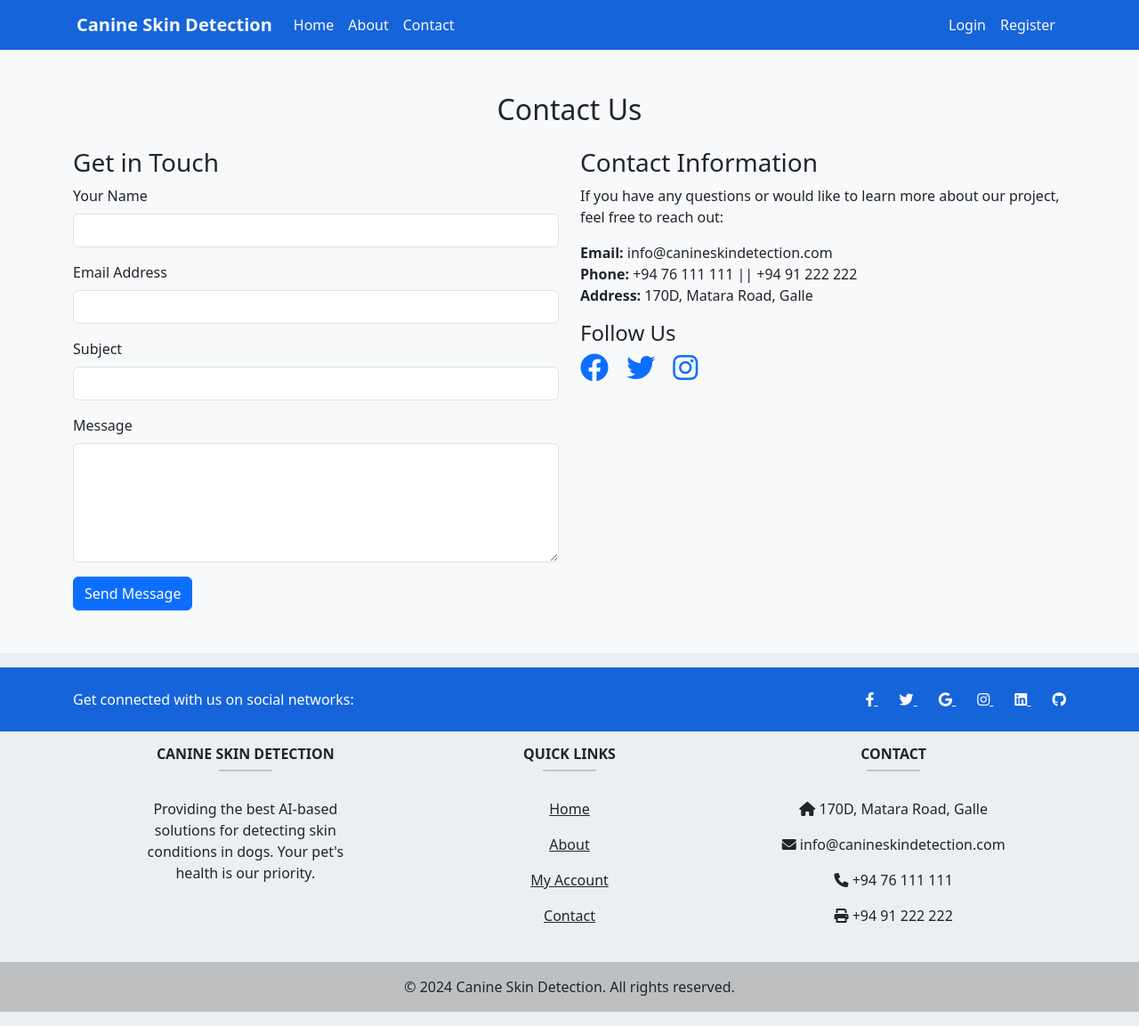
After one commit to SachinthaUmayanga/Canine_Skin_Detection_System_FinalProj, a Flask app: page /contact_us in a window 1280 px wide. The commit adds this page. Shown: the whole page at 89% size. Run offline with Flask 3, Linux system fonts and the light colour scheme.

Commit message:
Add contact us page

```diff
--- a/app.py
+++ b/app.py
@@ -168,3 +168,23 @@ def about():
 
 if __name__ == '__main__':
     app.run(debug=True)  # Runs the Flask application in debug mode
+
+@app.route('/contact_us', methods=['GET', 'POST'])
+def contact_us():
+    """
+    Renders the contact page and handles contact form submission.
+    """
+    if request.method == 'POST':
+        # Get form data
+        name = request.form['name']
+        email = request.form['email']
+        subject = request.form['subject']
+        message = request.form['message']
+
+        # Here, you can process the form data, such as sending an email or saving the contact details in the database.
+        flash('Thank you for reaching out! We will get back to you soon.', 'success')
+
+        # Redirect back to the contact page or another page
+        return redirect(url_for('contact_us'))
+
+    return render_template('contact_us.html')
--- /dev/null
+++ b/templates/contact_us.html
@@ -0,0 +1,78 @@
+<!DOCTYPE html>
+<html lang="en">
+<head>
+    <meta charset="UTF-8">
+    <meta name="viewport" content="width=device-width, initial-scale=1.0">
+    <title>Contact Us - Canine Skin Detection</title>
+    <!-- Bootstrap CSS -->
+    <link href="https://cdn.jsdelivr.net/npm/bootstrap@5.3.0/dist/css/bootstrap.min.css" rel="stylesheet">
+    <link rel="stylesheet" href="{{ url_for('static', filename='css/styles.css') }}">
+    <link href="https://cdnjs.cloudflare.com/ajax/libs/font-awesome/6.0.0-beta3/css/all.min.css" rel="stylesheet">
+</head>
+<body>
+
+    <!-- Include Navigation Bar -->
+    {% include 'partials/navbar.html' %}
+
+    <!-- Toast Notifications -->
+    {% include 'partials/_toasts.html' %}
+
+    <!-- Contact Us Section -->
+    <div class="container mt-5 mb-5">
+        <h2 class="text-center mb-4">Contact Us</h2>
+
+        <div class="row">
+            <!-- Contact Form -->
+            <div class="col-md-6">
+                <h3>Get in Touch</h3>
+                <form method="POST" action="{{ url_for('contact_us') }}">
+                    <div class="mb-3">
+                        <label for="name" class="form-label">Your Name</label>
+                        <input type="text" class="form-control" id="name" name="name" required>
+                    </div>
+                    <div class="mb-3">
+                        <label for="email" class="form-label">Email Address</label>
+                        <input type="email" class="form-control" id="email" name="email" required>
+                    </div>
+                    <div class="mb-3">
+                        <label for="subject" class="form-label">Subject</label>
+                        <input type="text" class="form-control" id="subject" name="subject" required>
+                    </div>
+                    <div class="mb-3">
+                        <label for="message" class="form-label">Message</label>
+                        <textarea class="form-control" id="message" name="message" rows="5" required></textarea>
+                    </div>
+                    <button type="submit" class="btn btn-primary">Send Message</button>
+                </form>
+            </div>
+
+            <!-- Contact Information -->
+            <div class="col-md-6">
+                <h3>Contact Information</h3>
+                <p>If you have any questions or would like to learn more about our project, feel free to reach out:</p>
+                <p>
+                    <strong>Email:</strong> info@canineskindetection.com<br>
+                    <strong>Phone:</strong> +94 76 111 111 || +94 91 222 222<br>
+                    <strong>Address:</strong> 170D, Matara Road, Galle
+                </p>
+
+                <h4>Follow Us</h4>
+                <div>
+                    <a href="#" class="me-3"><i class="fab fa-facebook fa-2x"></i></a>
+                    <a href="#" class="me-3"><i class="fab fa-twitter fa-2x"></i></a>
+                    <a href="#" class="me-3"><i class="fab fa-instagram fa-2x"></i></a>
+                </div>
+            </div>
+        </div>
+    </div>
+
+    <!-- Include Footer -->
+    {% include 'partials/footer.html' %}
+
+    <!-- Bootstrap JS and dependencies -->
+    <script src="https://cdn.jsdelivr.net/npm/bootstrap@5.3.0/dist/js/bootstrap.bundle.min.js"></script>
+
+    <!-- Include the main.js file -->
+    <script src="{{ url_for('static', filename='js/main.js') }}"></script>
+</body>
+</html>
--- a/templates/partials/footer.html
+++ b/templates/partials/footer.html
@@ -52,27 +52,27 @@
                 <hr class="mb-4 mt-0 d-inline-block mx-auto" style="width: 60px; background-color: #7c4dff; height: 2px" />
                 <p><a href="{{ url_for('index') }}" class="text-dark">Home</a></p>
                 <p><a href="{{ url_for('about') }}" class="text-dark">About</a></p>
-                <p><a href="#" class="text-dark">Services</a></p>
-                <p><a href="#" class="text-dark">Contact</a></p>
+                <p><a href="{{ url_for('auth.change_profile') }}" class="text-dark">My Account</a></p>
+                <p><a href="{{ url_for('contact_us') }}" class="text-dark">Contact</a></p>
             </div>
             <!-- Grid column -->
 
             <!-- Useful Links column -->
-            <div class="col-md-3 col-lg-2 col-xl-2 mx-auto mb-4 text-center">
+            <!-- <div class="col-md-3 col-lg-2 col-xl-2 mx-auto mb-4 text-center">
                 <h6 class="text-uppercase fw-bold">Useful Links</h6>
                 <hr class="mb-4 mt-0 d-inline-block mx-auto" style="width: 60px; background-color: #7c4dff; height: 2px" />
                 <p><a href="{{ url_for('auth.change_profile') }}" class="text-dark">Your Account</a></p>
                 <p><a href="#" class="text-dark">Become an Affiliate</a></p>
                 <p><a href="#" class="text-dark">Shipping Rates</a></p>
                 <p><a href="#" class="text-dark">Help</a></p>
-            </div>
+            </div> -->
             <!-- Grid column -->
 
             <!-- Contact column -->
             <div class="col-md-4 col-lg-3 col-xl-3 mx-auto mb-md-0 mb-4 text-center">
                 <h6 class="text-uppercase fw-bold">Contact</h6>
                 <hr class="mb-4 mt-0 d-inline-block mx-auto" style="width: 60px; background-color: #7c4dff; height: 2px" />
-                <p><i class="fas fa-home mr-3"></i> Galle, Sri Lanka</p>
+                <p><i class="fas fa-home mr-3"></i> 170D, Matara Road, Galle</p>
                 <p><i class="fas fa-envelope mr-3"></i> info@canineskindetection.com</p>
                 <p><i class="fas fa-phone mr-3"></i> +94 76 111 111</p>
                 <p><i class="fas fa-print mr-3"></i> +94 91 222 222</p>
--- a/templates/partials/navbar.html
+++ b/templates/partials/navbar.html
@@ -18,6 +18,10 @@
                 <!-- About Link -->
                 <li class="nav-item">
                     <a class="nav-link text-light" href="{{ url_for('about') }}">About</a>
+                </li>
+                <!-- Contact Link -->
+                <li class="nav-item">
+                    <a class="nav-link text-light" href="{{ url_for('contact_us') }}">Contact</a>
                 </li>
             </ul>
 
```
Also changed, not shown: templates/about.html (+3 -19 lines), static/imgs/mission.webp (added).
